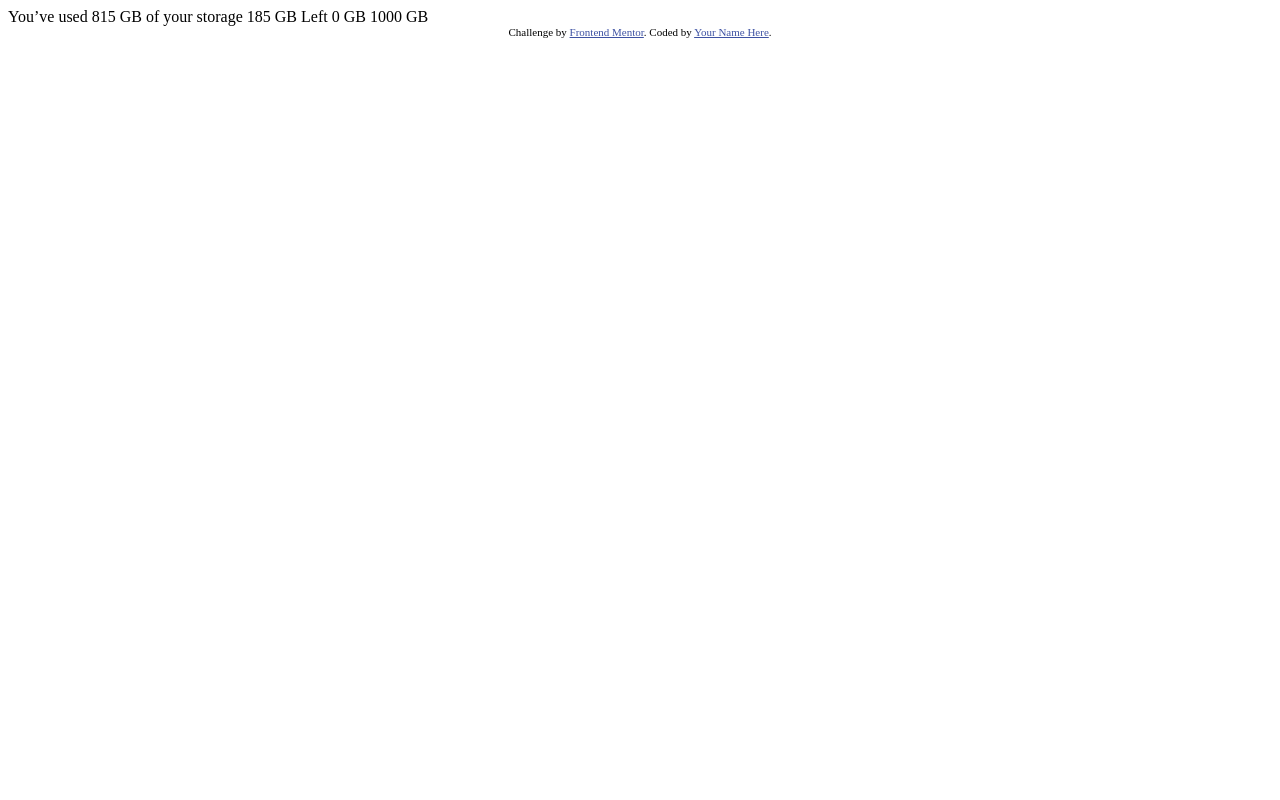
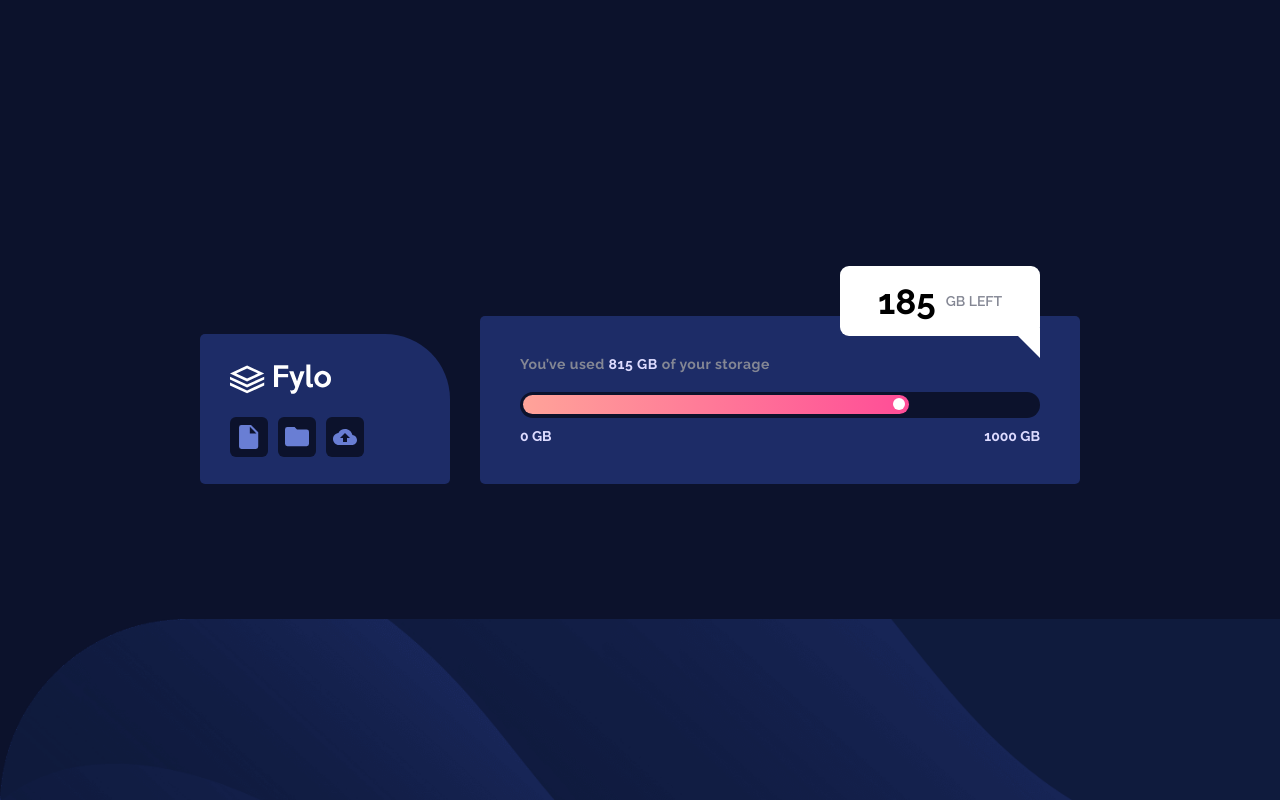
Before and after one commit to Mikiyas6/fylo-data-storage-component-master, a plain HTML site: page index.html in a window 1280 px wide. Drawn offline with Linux system fonts and the light colour scheme.

Commit message:
final commit

```diff
--- /dev/null
+++ b/Queries.css
@@ -0,0 +1,90 @@
+/* - Font sizes (px)
+10 / 12 / 14 / 16 / 18 / 20 / 24 / 30 / 36 / 44 / 52 / 62 / 74 / 86 / 98
+
+- Spacing system (px)
+2 / 4 / 8 / 12 / 16 / 24 / 32 / 48 / 64 / 80 / 96 / 128 */
+
+/*  -> we always use em for media queries*/
+
+/* ********************************  */
+/* For Small Laptops(Below 1366px) ->  1366px/16px = 85.375em */
+/* ******************************** */
+@media (max-width: 85.375em) {
+}
+
+/* ********************************  */
+/* For Landscape Tablets(Below 1200px) ->  1200px/16px = 75em */
+/* ******************************** */
+
+@media (max-width: 75em) {
+  /* 9px/16px =  0.5625*/
+  /* font-size Adjustment */
+  html {
+    font-size: 56.25%;
+  }
+  body {
+    background-position: left 145%;
+    background-size: 100%;
+  }
+}
+
+/* ********************************  */
+/* For Tablet(Below 960px) ->  960px/16px = 60em */
+/* ******************************** */
+@media (max-width: 60em) {
+  /* 8px/16px =  0.5*/
+  /* font-size Adjustment */
+  html {
+    font-size: 50%;
+  }
+  body {
+    background-position: left 100%;
+    background-size: 100%;
+  }
+}
+
+/* ********************************  */
+/* For Small-Tablets(Below 760px) ->  760px/16px = 47.5em */
+/* ******************************** */
+@media (max-width: 47.5em) {
+  /* 7px/16px =  0.4375*/
+  html {
+    font-size: 43.75%;
+  }
+}
+
+/* ********************************  */
+/* For Phones(Below 670px) ->  670px/16px = 41.875em */
+/* ******************************** */
+@media (max-width: 41.875em) {
+  /* 6px/16px =  37.5*/
+
+  body {
+    background: url(./images/bg-mobile.png);
+    background-size: cover;
+  }
+  .card {
+    flex-direction: column;
+  }
+  .left-card {
+    height: 17rem;
+    width: 45rem;
+  }
+  .images {
+    gap: 2rem;
+  }
+  .image {
+    padding: 2.6rem;
+  }
+  .right-card {
+    width: 45rem;
+  }
+  .used-gb-box {
+    position: absolute;
+    top: 15.5rem;
+    right: 12rem;
+  }
+  .used-gb::after {
+    display: none;
+  }
+}
--- a/index.html
+++ b/index.html
@@ -1,31 +1,64 @@
 <!DOCTYPE html>
 <html lang="en">
   <head>
-  <meta charset="UTF-8">
-  <meta name="viewport" content="width=device-width, initial-scale=1.0"> <!-- displays site properly based on user's device -->
+    <meta charset="UTF-8" />
+    <meta name="viewport" content="width=device-width, initial-scale=1.0" />
+    <!-- displays site properly based on user's device -->
 
-  <link rel="icon" type="image/png" sizes="32x32" href="./images/favicon-32x32.png">
-
+    <link
+      rel="icon"
+      type="image/png"
+      sizes="32x32"
+      href="./images/favicon-32x32.png"
+    />
+    <link rel="preconnect" href="https://fonts.googleapis.com" />
+    <link rel="preconnect" href="https://fonts.gstatic.com" crossorigin />
+    <link
+      href="https://fonts.googleapis.com/css2?family=Raleway:ital,wght@0,100..900;1,100..900&display=swap"
+      rel="stylesheet"
+    />
+    <link
+      rel="stylesheet"
+      href="./style.css
+    "
+    />
+    <link rel="stylesheet" href="./Queries.css" />
     <title>Frontend Mentor | Fylo data storage component</title>
-
-  <!-- Feel free to remove these styles or customise in your own stylesheet 👍 -->
-  <style>
-    .attribution { font-size: 11px; text-align: center; }
-    .attribution a { color: hsl(228, 45%, 44%); }
-  </style>
   </head>
   <body>
-
-  You’ve used 815 GB of your storage
-
-  185 GB Left
-
-  0 GB
-  1000 GB
-
-  <div class="attribution">
-    Challenge by <a href="https://www.frontendmentor.io?ref=challenge" target="_blank">Frontend Mentor</a>.
-    Coded by <a href="#">Your Name Here</a>.
+    <div class="card">
+      <div class="left-card">
+        <img src="./images/logo.svg" alt="" class="logo" />
+        <div class="images">
+          <div class="image">
+            <img src="./images/icon-document.svg" alt="" class="document" />
+          </div>
+          <div class="image">
+            <img src="./images/icon-folder.svg" alt="" class="folder" />
+          </div>
+          <div class="image">
+            <img src="./images/icon-upload.svg" alt="" class="upload" />
+          </div>
+        </div>
+      </div>
+      <div class="right-card">
+        <p class="statement">
+          You’ve used <span class="used-gb">815 GB</span> of your storage
+        </p>
+        <div class="used-gb-box">
+          185
+          <span class="right-statement">GB LEFT</span>
+        </div>
+        <div class="father">
+          <div class="visualizer">
+            <div class="son"></div>
+          </div>
+        </div>
+        <div class="limits">
+          <p class="limit">0 GB</p>
+          <p class="limit">1000 GB</p>
+        </div>
+      </div>
     </div>
   </body>
 </html>
--- /dev/null
+++ b/style.css
@@ -0,0 +1,166 @@
+/* ## Colors
+
+### Primary
+
+- Gradient: hsl(6, 100%, 80%) to hsl(335, 100%, 65%)
+
+### Neutral
+
+- Pale Blue: hsl(243, 100%, 93%)
+- Grayish Blue: hsl(229, 7%, 55%)
+- Dark Blue: hsl(228, 56%, 26%)
+- Very Dark Blue: hsl(229, 57%, 11%)
+
+## Typography
+
+### Body Copy
+
+- Font size: 14px
+
+### Font
+
+- Family: [Raleway](https://fonts.google.com/specimen/Raleway)
+- Weights: 400, 700 */
+:root {
+  --Gradient: hsl(6, 100%, 80%) to hsl(335, 100%, 65%);
+  --Pale-Blue: hsl(243, 100%, 93%);
+  --Grayish-Blue: hsl(229, 7%, 55%);
+  --Dark-Blue: hsl(228, 56%, 26%);
+  --Very-Dark-Blue: hsl(229, 57%, 11%);
+}
+*,
+*::before,
+*::after {
+  margin: 0;
+  padding: 0;
+  box-sizing: border-box;
+}
+html {
+  font-size: 62.5%;
+}
+body {
+  font-size: 14px;
+  font-family: "Raleway", sanserif;
+  background: url(./images/bg-desktop.png), var(--Very-Dark-Blue);
+  background-repeat: no-repeat;
+  background-position: left 145%;
+  background-size: 100%;
+  min-height: 100vh;
+  display: flex;
+  align-items: center;
+  justify-content: center;
+  font-weight: 400;
+}
+.card {
+  display: flex;
+  gap: 3rem;
+  align-items: flex-end;
+  justify-content: center;
+}
+.left-card {
+  padding: 3rem;
+  width: 25rem;
+  height: 15rem;
+  border-radius: 5px;
+  border-top-right-radius: 6.5rem;
+  background: var(--Dark-Blue);
+}
+.logo {
+  height: 3rem;
+  margin-bottom: 2rem;
+}
+.images {
+  display: flex;
+  align-items: center;
+  gap: 1rem;
+}
+.image {
+  background: var(--Very-Dark-Blue);
+  display: flex;
+  align-items: center;
+  justify-content: center;
+  width: 3.8rem;
+  height: 4rem;
+  padding: 1.5rem;
+  border-radius: 6px;
+}
+.right-card {
+  width: 60rem;
+  background: var(--Dark-Blue);
+  padding: 4rem;
+  position: relative;
+  border-radius: 5px;
+}
+.statement {
+  color: var(--Grayish-Blue);
+  margin-bottom: 2rem;
+  letter-spacing: 0.5px;
+  font-weight: 700;
+}
+.used-gb {
+  color: var(--Pale-Blue);
+  font-weight: 700;
+}
+.used-gb-box {
+  display: flex;
+  align-items: center;
+  justify-content: center;
+  padding: 1rem;
+  background: white;
+  width: 20rem;
+  height: 7rem;
+  font-size: 3.5rem;
+  font-weight: 700;
+  border-radius: 9px;
+  position: absolute;
+  top: -5rem;
+  right: 4rem;
+}
+.used-gb::after {
+  content: "";
+  width: 0;
+  height: 0;
+  border-top: 3rem solid white;
+  border-left: 3rem solid transparent;
+  position: absolute;
+  top: 1.2rem;
+  right: 4rem;
+}
+.right-statement {
+  font-weight: 600;
+  font-size: 1.4rem;
+  color: var(--Grayish-Blue);
+  text-transform: uppercase;
+  margin-left: 1rem;
+}
+.father {
+  padding: 0.3rem;
+  border-radius: 5rem;
+  background: var(--Very-Dark-Blue);
+  display: flex;
+  align-items: center;
+  padding-bottom: 0.4rem;
+}
+.visualizer {
+  padding: 0.3rem 0.4rem 0.4rem 0.3rem;
+  background: linear-gradient(to left, hsl(335, 100%, 65%), hsl(6, 100%, 80%));
+  width: 75%;
+  border-radius: 3rem;
+}
+.son {
+  margin-left: auto;
+  background-color: white;
+  width: 1.2rem;
+  height: 1.2rem;
+  border-radius: 100%;
+}
+.limits {
+  display: flex;
+  align-items: center;
+  justify-content: space-between;
+  margin-top: 1rem;
+}
+.limit {
+  color: var(--Pale-Blue);
+  font-weight: 700;
+}
```
Also changed, not shown: 2 other files. Lines whose indentation alone changed are shown as unchanged.
